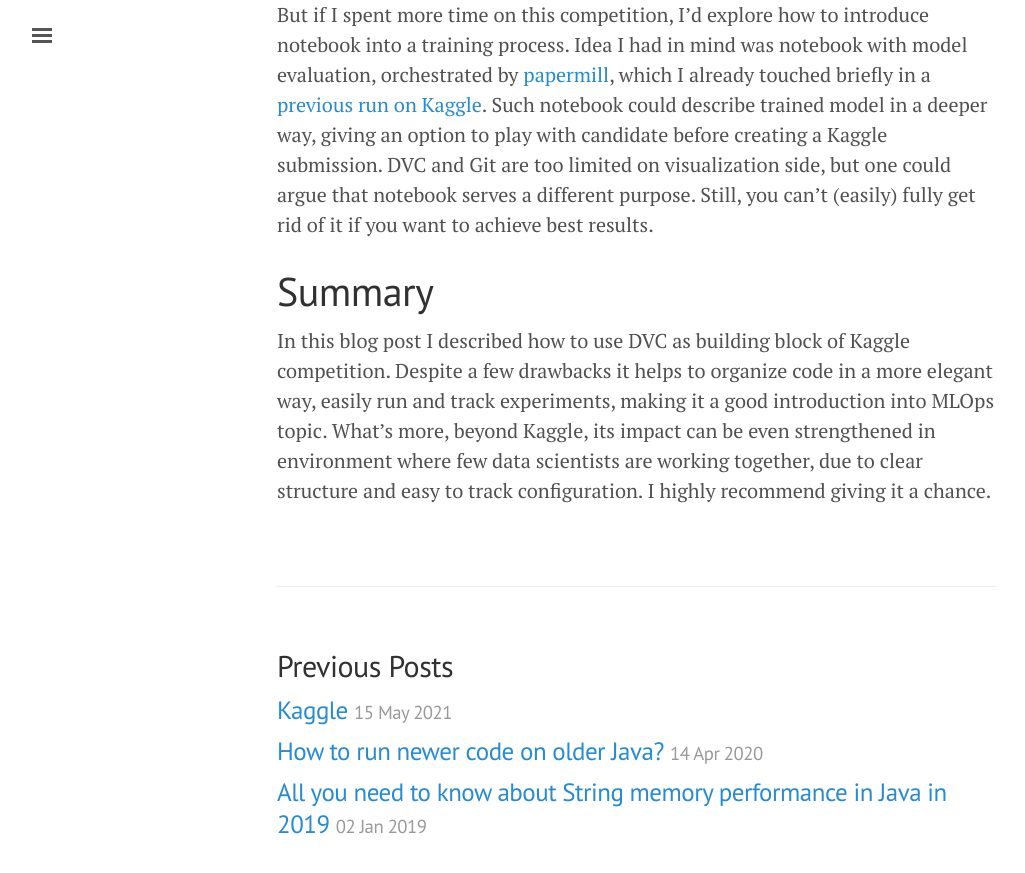
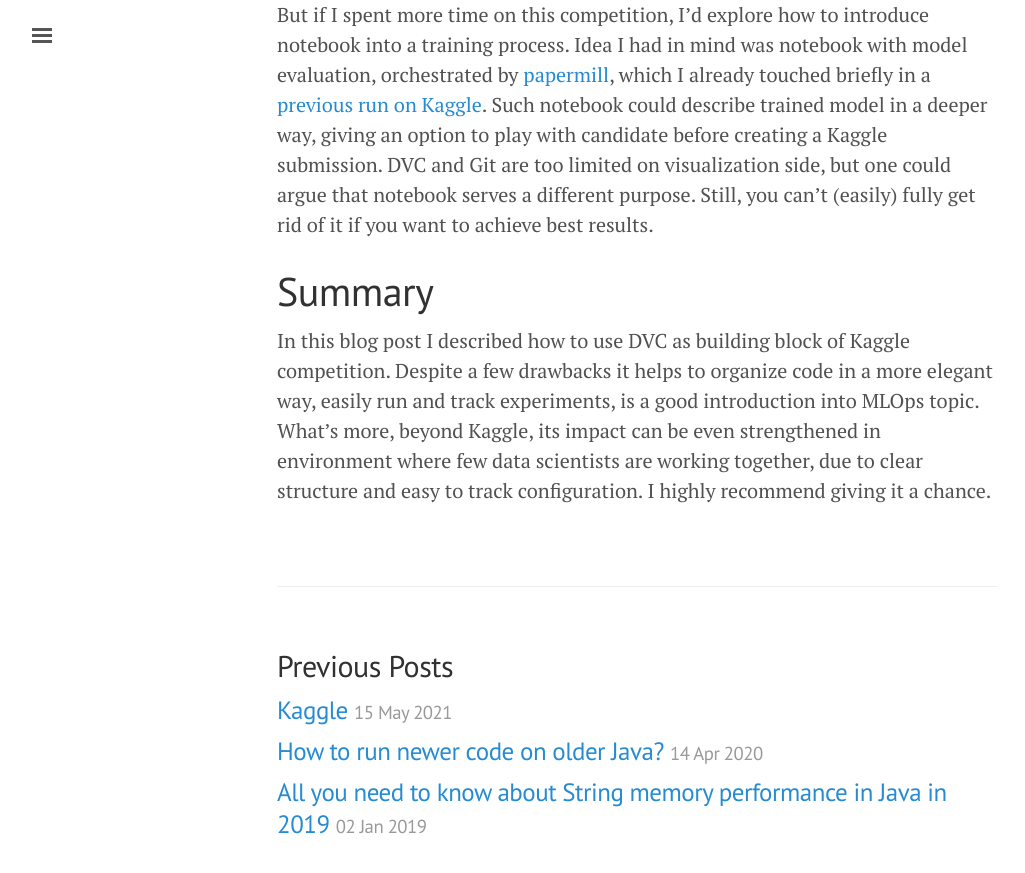
Before and after one commit to mikolajkania/mikolajkania.github.io, a Jekyll site: the page built from _posts/2022-08-07-dvc-kaggle-mlops.md, in a window 1280 px wide and 900 px high, scrolled down 6535 px. Shown: the top 873 px of the window, without its empty margins (3-1028 px from the left). Built offline with Jekyll 4.4.1, drawn with Linux system fonts in a browser that asks for light colours.

Commit message:
Summary update

```diff
--- a/_posts/2022-08-07-dvc-kaggle-mlops.md
+++ b/_posts/2022-08-07-dvc-kaggle-mlops.md
@@ -73,4 +73,4 @@ But if I spent more time on this competition, I'd explore how to introduce noteb
 
 # Summary
 
-In this blog post I described how to use DVC as building block of Kaggle competition. Despite a few drawbacks it helps to organize code in a more elegant way, easily run and track experiments, making it a good introduction into MLOps topic. What's more, beyond Kaggle, its impact can be even strengthened in environment where few data scientists are working together, due to clear structure and easy to track configuration. I highly recommend giving it a chance.
+In this blog post I described how to use DVC as building block of Kaggle competition. Despite a few drawbacks it helps to organize code in a more elegant way, easily run and track experiments, is a good introduction into MLOps topic. What's more, beyond Kaggle, its impact can be even strengthened in environment where few data scientists are working together, due to clear structure and easy to track configuration. I highly recommend giving it a chance.
```
